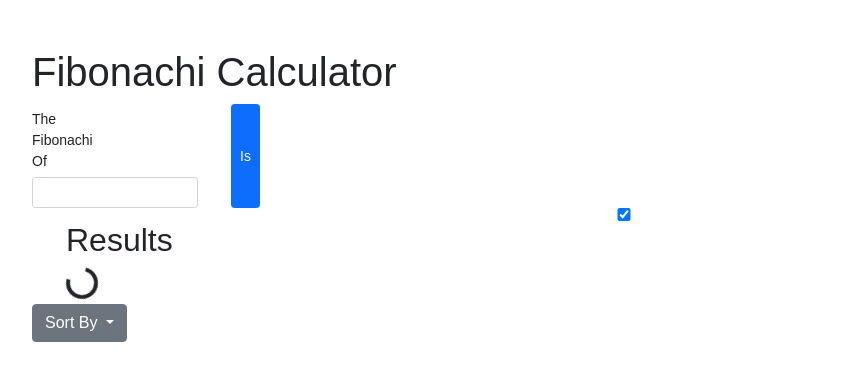
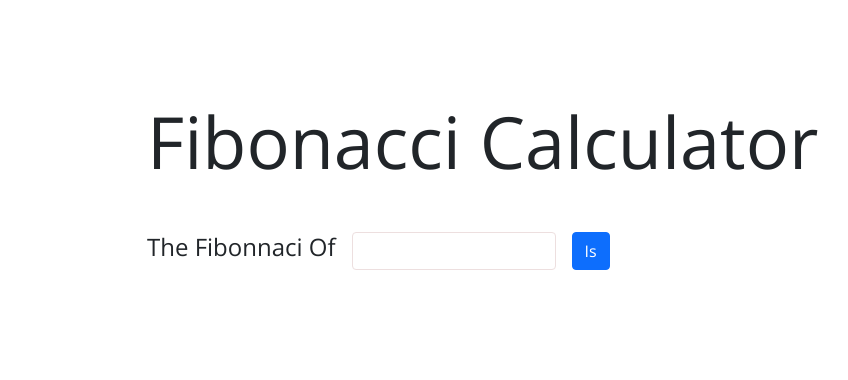
Before and after one commit to Ace7884/ITC-JS-Fibonacchi-Project, a plain HTML site: page index.html in a window 1280 px wide. Shown: the whole page, without its empty margins (16-864 px from the left). Drawn offline with nearby package versions, Linux system fonts and the light colour scheme.

Commit message:
Html restructured

```diff
--- a/Css/style.css
+++ b/Css/style.css
@@ -1,18 +1,24 @@
+@import url('https://fonts.googleapis.com/css2?family=Open+Sans&display=swap');
+
 *{
   box-sizing: border-box;
-  font-family: "Poppins", sans-serif;
   padding: 0;
   margin: 0;
+  font-family: 'Open Sans', sans-serif;
 }
 
-p{
-  margin-bottom: 0;
+body{
+  padding-top: 3.125rem;
+  padding-left: 7.188rem;
+}
+
+h4{
+  align-self: center
 }
 
 input{
-  border-radius: 2px;
+  border-radius: 0.25rem;
   border: 1px solid rgb(237, 223, 223);
-  width:14vw;
 }
 
 
--- a/index.html
+++ b/index.html
@@ -9,38 +9,21 @@
   <link href="./Css/style.css" rel="stylesheet">
 </head>
 <body>
-  <div class="d-flex flex-column justify-content-start p-5 ">
-    <h1>Fibonachi Calculator</h1>
-    <div class ="d-inline-flex m-t-3">
-      <form>
-        <div class="userInput">
-          <label for="colFormLabelSm" class="col-sm-2 col-form-label col-form-label-sm">The Fibonachi Of</label>
-          <div class="col-sm-10">
-            <input type="text" class="form-control form-control-sm" id="colFormLabelSm">
-          </div>
-        </div>
-      </form>
-      <button type="button" class="btn btn-primary btn-sm">Is</button>
+  <div class="container-fluid flex-column justify-content-start p-5">
+    <h1 class="display-2 mb-4">Fibonacci Calculator</h1>
+    <div class="d-inline-flex align-content-center my-4 ">
+      <h4>The Fibonnaci Of</h4>
+      <input class="mx-3" type="text" >
+      <button class="btn btn-primary"type="button">Is</button>
     </div>
-    <input class="checkbox move-left" type="checkbox" checked="checked">
-    <div class="result container">
-      <h2>Results</h2>
-      <div class="spinner-border" role="status">
-        <span></span>
-         <!--class="visually-hidden"-->
-        </div>
+
+
+
     </div>
-    <div class="dropdown">
-      <button class="btn btn-secondary dropdown-toggle" type="button" id="dropdownMenuButton1" data-bs-toggle="dropdown" aria-expanded="false">
-        Sort By
-      </button>
-      <ul class="dropdown-menu" aria-labelledby="dropdownMenuButton1">
-        <li><a class="dropdown-item" href="#">Number Asc</a></li>
-        <li><a class="dropdown-item" href="#">Number Desc</a></li>
-        <li><a class="dropdown-item" href="#">Date Asc</a></li>
-        <li><a class="dropdown-item" href="#">Date Desc</a></li>
-      </ul>
-    </div>
+
+
+
+  </div>
 </body>
 <script src="https://cdn.jsdelivr.net/npm/bootstrap@5.1.3/dist/js/bootstrap.bundle.min.js" integrity="sha384-ka7Sk0Gln4gmtz2MlQnikT1wXgYsOg+OMhuP+IlRH9sENBO0LRn5q+8nbTov4+1p" crossorigin="anonymous"></script>
 <script src="./Js/script.js"></script>
```
